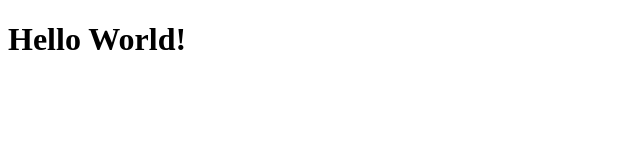
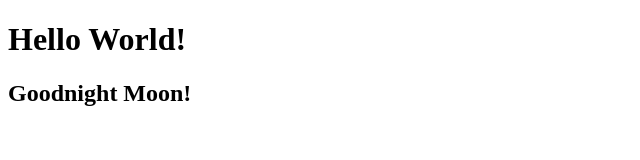
Before and after one commit to MarxCartoonee/startit, a plain HTML site: page domaci0/index.html in a window 1280 px wide. Shown: the whole page, without its empty margins (0-640 px from the left). Drawn offline with Linux system fonts and the light colour scheme.

Commit message:
Nadogradjen domaci0

```diff
--- a/domaci0/index.html
+++ b/domaci0/index.html
@@ -5,5 +5,6 @@
 	</head>
 	<body>
 		<h1>Hello World!</h1>
+		<h2>Goodnight Moon!</h2>
 	</body>
 </html>
```
